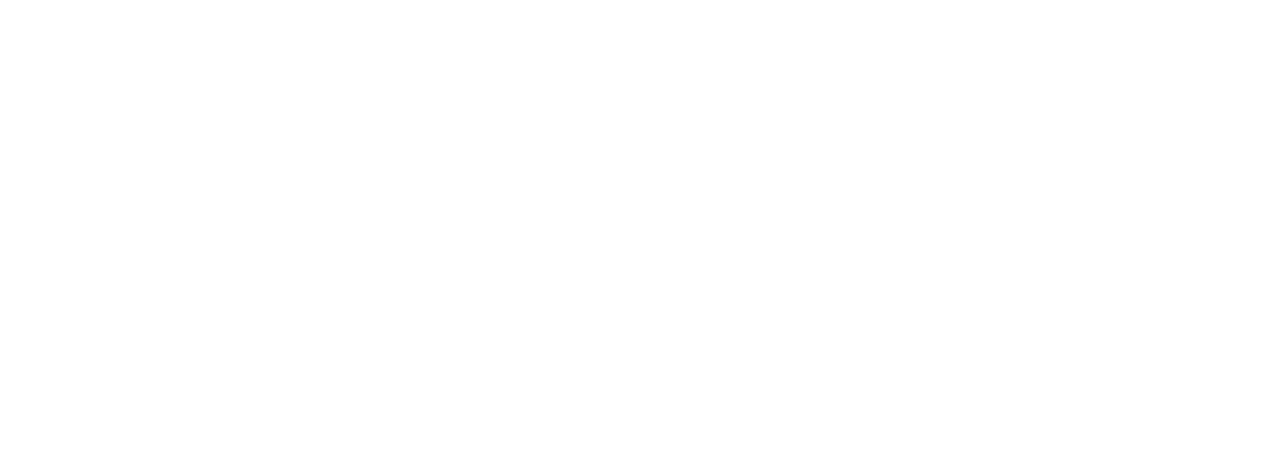
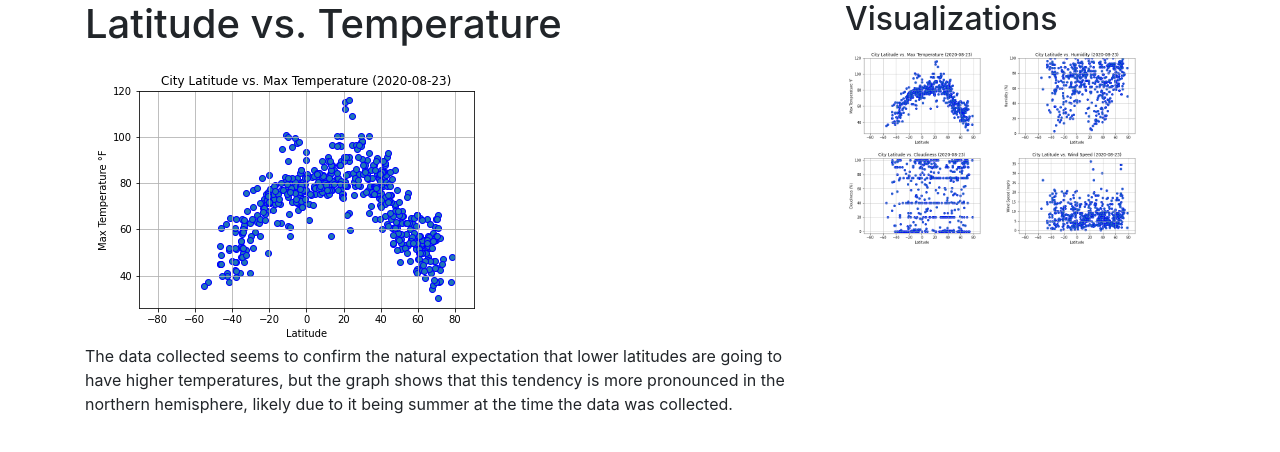
Before and after one commit to arhunt/web-design-challenge, a plain HTML site: page tempall.html in a window 1280 px wide. Drawn offline with nearby package versions, Linux system fonts and the light colour scheme.

Commit message:
Body structure of first visualization page.

```diff
--- a/tempall.html
+++ b/tempall.html
@@ -4,7 +4,8 @@
 <head>
   <meta charset="UTF-8">
   <title>Maximum Temperature: All Cities</title>
-  <!-- Stylesheets go here -->
+  <link rel="stylesheet" href="https://stackpath.bootstrapcdn.com/bootstrap/4.3.1/css/bootstrap.min.css" integrity="sha384-ggOyR0iXCbMQv3Xipma34MD+dH/1fQ784/j6cY/iJTQUOhcWr7x9JvoRxT2MZw1T" crossorigin="anonymous">
+  <!-- <link rel="stylesheet" href="style.css"> -->
 </head>
 
 <!-- Descriptive title and heading tag -->
@@ -13,27 +14,40 @@
 
 <body>
 
+  <!-- wider part of screen, 8/12 -->
 
+  <div class="container">
+    <div class="row">
+      <div class="col-md-12 col-lg-8">
+        <h1>Latitude vs. Temperature</h1>
+        <img src="assets/city2maxtemp.png" alt="Max Temp, All Cities">
+        <p>The data collected seems to confirm the natural expectation that lower latitudes are going to have higher temperatures, but the graph shows that this tendency is more pronounced in the northern hemisphere, likely due to it being summer at the time the data was collected.</p>
+      </div>
+      <div class="col-md-12 col-lg-4">
+        <h2>Visualizations</h2>
+        <a target="_blank" href="tempall.html">
+          <img src="assets/city2maxtemp.png" width="150" alt="Max Temp, All Cities">
+        </a>
+        <a target="_blank" href="humidall.html">
+          <img src="assets/city2humidity.png" width="150" alt="Humidity, All Cities">
+        </a>
+        <a target="_blank" href="cloudall.html">
+          <img src="assets/city2cloudiness.png" width="150" alt="Cloudiness, All Cities">
+        </a>
+        <a target="_blank" href="windall.html">
+          <img src="assets/city2windspeed.png" width="150" alt="Wind Speed, All Cities">
+        </a>
+      </div>
+    </div>
 
+  </div>
 
+  <!-- Copied this code from 03.08 Solved -->
+  <script src="https://code.jquery.com/jquery-3.3.1.slim.min.js" integrity="sha384-q8i/X+965DzO0rT7abK41JStQIAqVgRVzpbzo5smXKp4YfRvH+8abtTE1Pi6jizo" crossorigin="anonymous"></script>
+  <script src="https://cdnjs.cloudflare.com/ajax/libs/popper.js/1.14.7/umd/popper.min.js" integrity="sha384-UO2eT0CpHqdSJQ6hJty5KVphtPhzWj9WO1clHTMGa3JDZwrnQq4sF86dIHNDz0W1" crossorigin="anonymous"></script>
+  <script src="https://stackpath.bootstrapcdn.com/bootstrap/4.3.1/js/bootstrap.min.js" integrity="sha384-JjSmVgyd0p3pXB1rRibZUAYoIIy6OrQ6VrjIEaFf/nJGzIxFDsf4x0xIM+B07jRM" crossorigin="anonymous"></script>
+  <!-- End of copied code -->
 
-
-
-
-
-
-
-
-
-
-
-
-
-
-
-
-
-
-</body>
+  </body>
 
 </html>
```
